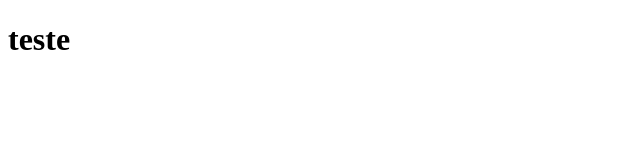
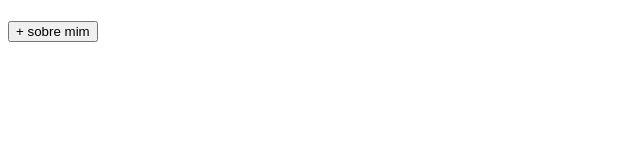
Before and after one commit to Souzathos/trab01, a plain HTML site: page trabalho01/index.html in a window 1280 px wide. Shown: the whole page, without its empty margins (0-640 px from the left). Drawn offline with Linux system fonts and the light colour scheme.

Commit message:
fix: corrige texto do botão sobre mim

```diff
--- a/trabalho01/index.html
+++ b/trabalho01/index.html
@@ -6,6 +6,7 @@
     <title>Document</title>
 </head>
 <body>
-    <h1>teste</h1>
+    <h1></h1>
+    <button>+ sobre mim</button>
 </body>
 </html>
```
